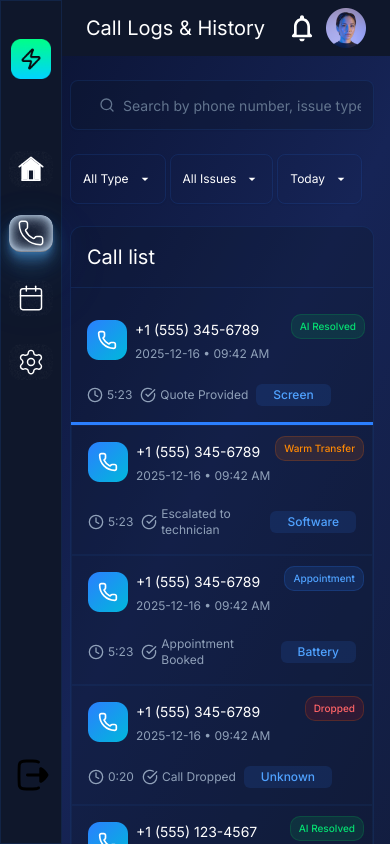
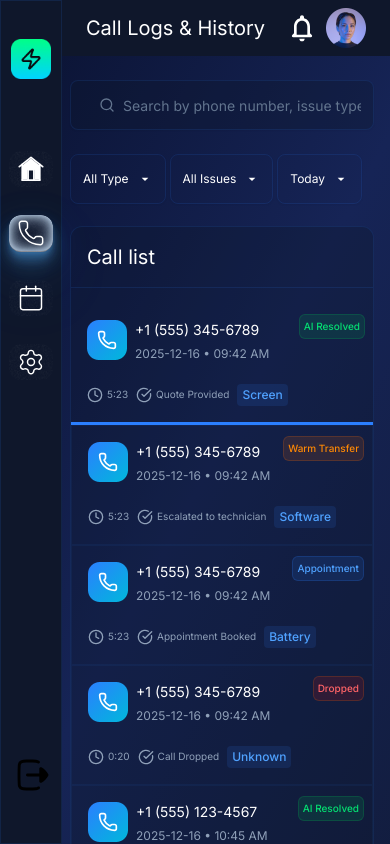
Before and after one commit to dearnasaruddin/flashfix, a React (Vite) app: page /call-log in a window 390 px wide. Built offline with nearby package versions, Linux system fonts and the light colour scheme.

Commit message:
spacing & font size fixed for mobile devices

```diff
--- a/src/components/appointmentTable/AppointmentTable.jsx
+++ b/src/components/appointmentTable/AppointmentTable.jsx
@@ -26,7 +26,7 @@ const AppointmentTable = () => {
     }
     return (
         <div>
-            <div className='max-md:max-w-[72dvw] mt-8 rounded-[16px] overflow-hidden'>
+            <div className='max-md:max-w-[78dvw] max-md:mx-auto mt-8 rounded-[16px] overflow-hidden'>
                 <Table className={'text-white text-center'}>
                     <TableHeader>
                         <TableRow className={'border-[#162F61] bg-[#111b3b]'}>
--- a/src/components/appointmentTable/Pagination.jsx
+++ b/src/components/appointmentTable/Pagination.jsx
@@ -36,7 +36,7 @@ const Pagination = ({ totalItems, itemPerPage, currentPage, onPageChange }) => {
 
 
     return (
-        <div className='mt-4 md:mt-11.5 max-md:pb-8 md:mb-4.5 flex justify-center items-center text-xs md:text-base'>
+        <div className='mt-4 md:mt-11.5 max-md:pb-8 md:mb-4.5 flex max-xs:flex-wrap justify-center items-center text-xs md:text-base'>
 
             <button onClick={() => onPageChange(currentPage - 1)} disabled={currentPage === 1} className={`flex items-center md:gap-2 p-2 ${currentPage == 1 ? 'text-[#697077] cursor-default' : 'text-[#0F62FE] cursor-pointer'} `}>
                 <ChevronLeft />
--- a/src/components/callLogs/CallList.jsx
+++ b/src/components/callLogs/CallList.jsx
@@ -25,7 +25,7 @@ const CallList = ({ active, setActive }) => {
                             </div>
                         </div>
 
-                        <div className="flex items-center max-md:gap-2 md:gap-4.5 max-md:text-xs">
+                        <div className="flex items-center max-md:gap-2 md:gap-4.5 max-sm:text-[10px] max-md:text-xs">
                             <div className="flex items-center gap-1 text-gray">
                                 <div className="">
                                     <ClockLite />
@@ -39,7 +39,7 @@ const CallList = ({ active, setActive }) => {
                                 <p>{item.outcome}</p>
                             </div>
                             <div className="">
-                                <Badge className="bg-borderColor text-info rounded-sm py-0.5 px-4 font-inter leading-5 text-xs md:text-sm ">
+                                <Badge className="bg-borderColor text-info rounded-[4px] py-0.5 px-1 md:px-4 font-inter leading-5 text-xs md:text-sm ">
                                     {item.issueType}
                                 </Badge>
                             </div>
@@ -48,7 +48,7 @@ const CallList = ({ active, setActive }) => {
 
                     <div className="absolute top-2 right-2">
                         <Badge
-                            className={` rounded-[10px] py-1 px-2 font-inter leading-5 text-[10px] md:text-xs
+                            className={`rounded-sm md:rounded-[10px] py-1 px-1 md:px-2 font-inter leading-5 text-[10px] md:text-xs
                                 ${item.callType === "AI Resolved" && "text-green bg-[#00C95020] border border-[#00C95030] "}
                                 ${item.callType === "Warm Transfer" && "text-orange bg-[#FF690020] border border-[#FF690030] "}
                                 ${item.callType === "Appointment" && "text-info bg-borderColor border border-[#2B7FFF30] "}
--- a/src/components/ui/card.jsx
+++ b/src/components/ui/card.jsx
@@ -25,7 +25,7 @@ function CardHeader({
     <div
       data-slot="card-header"
       className={cn(
-        "@container/card-header grid auto-rows-min grid-rows-[auto_auto] items-start gap-2 px-6 has-data-[slot=card-action]:grid-cols-[1fr_auto] [.border-b]:pb-6",
+        "@container/card-header grid auto-rows-min grid-rows-[auto_auto] items-start gap-2 px-3 md:px-6 has-data-[slot=card-action]:grid-cols-[1fr_auto] [.border-b]:pb-6",
         className
       )}
       {...props} />
@@ -75,7 +75,7 @@ function CardContent({
   className,
   ...props
 }) {
-  return (<div data-slot="card-content" className={cn("px-6", className)} {...props} />);
+  return (<div data-slot="card-content" className={cn("px-2.5 md:px-6", className)} {...props} />);
 }
 
 function CardFooter({
--- a/src/pages/AppointmentsPage.jsx
+++ b/src/pages/AppointmentsPage.jsx
@@ -4,7 +4,7 @@ import AppointmentTable from '@/components/appointmentTable/AppointmentTable'
 
 const AppointmentsPage = () => {
   return (
-    <div className='pr-6'>
+    <div className='pr-2 md:pr-6'>
       <div className='pt-6'>
         <AppointmentCards />
       </div>
--- a/src/pages/EditProfilePage.jsx
+++ b/src/pages/EditProfilePage.jsx
@@ -5,7 +5,7 @@ import EditIcon from "@/assets/icons/EditIcon";
 
 const EditProfilePage = () => {
   return (
-    <div className="pt-6 max-w-250">
+    <div className="pt-6 max-w-250 max-md:pr-2">
       <div className="font-inter font-normal md:text-2xl md:leading-9 text-white flex gap-x-16 ml-3 border-b border-[#192D71] pb-2">
         <button className={"border-b-2 -mb-2 px-3 border-b-[#87A2FF]"}>
           Profile
@@ -31,7 +31,7 @@ const EditProfilePage = () => {
         <div className="grid md:grid-cols-2 md:gap-y-6 md:gap-x-14 mt-14">
           {profileForm.map((field, index) => (
             <div key={index} className="flex flex-col gap-2">
-              <label className="font-inter font-medium text-base md:text-lg leading-[150%] text-white">
+              <label className="font-inter font-medium  text-sm max-md:ml-1 md:text-lg leading-[150%] text-white">
                 {field.label}
               </label>
 
```
